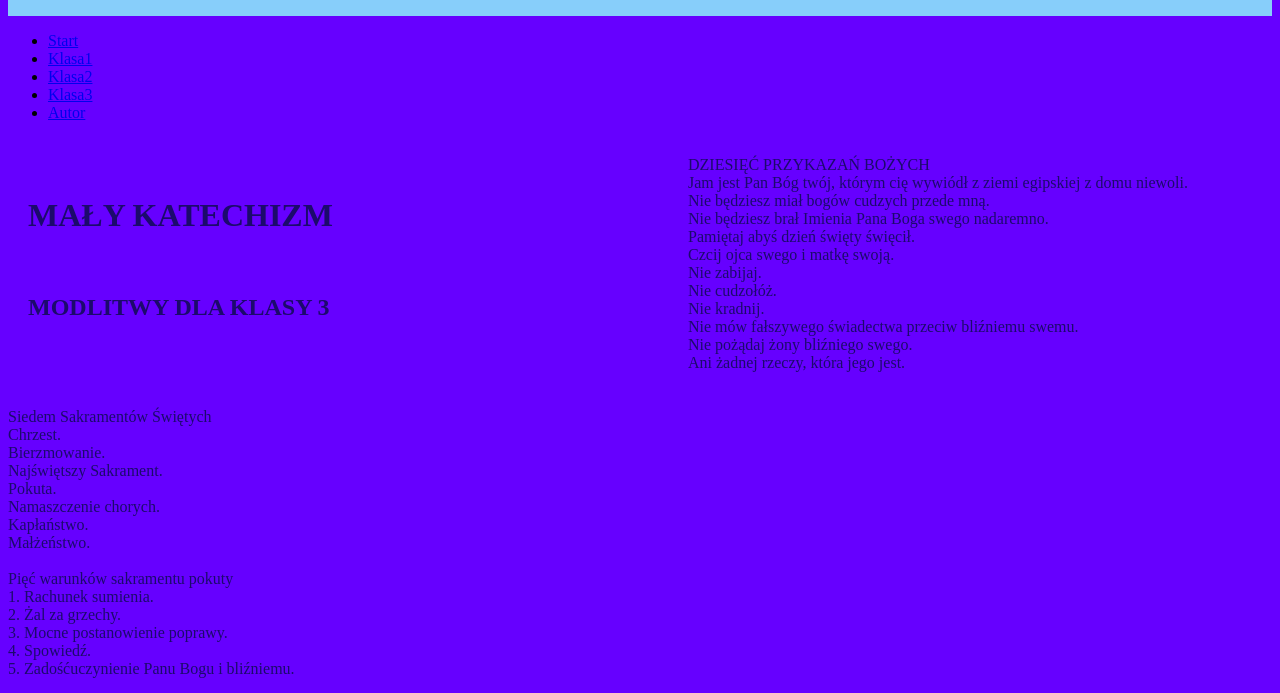
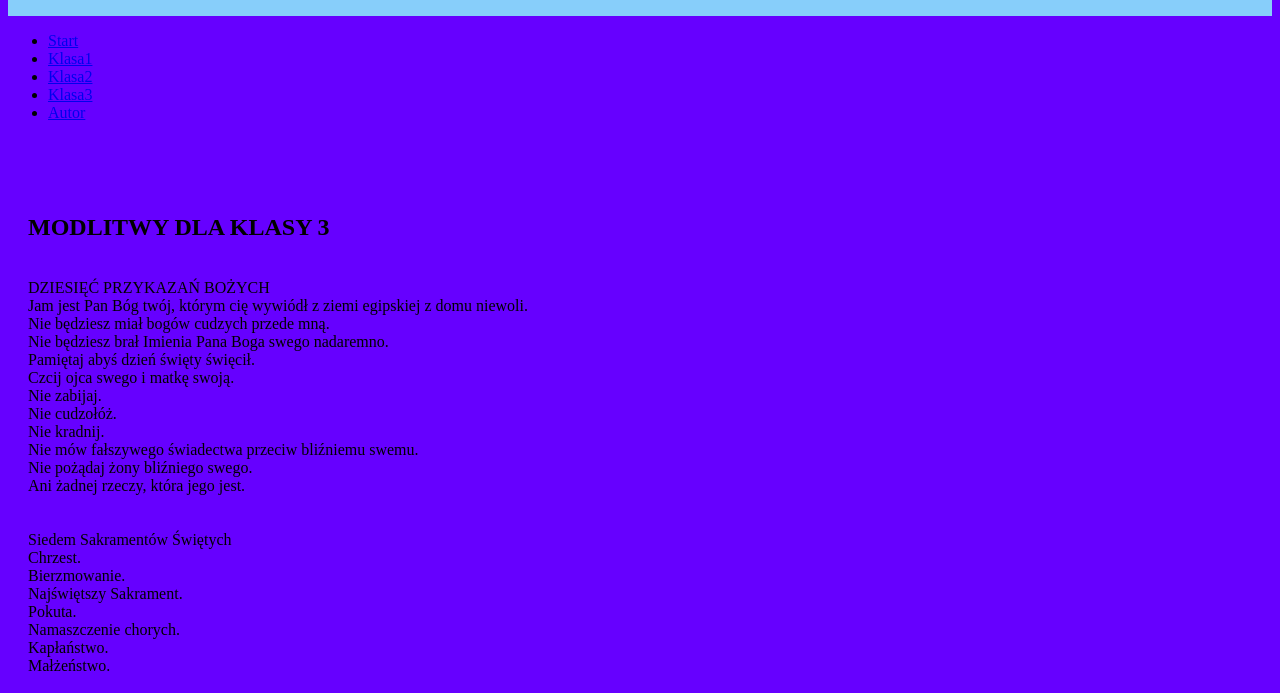
Before and after one commit to daga8888/z_cba_dla_dzieci, a plain HTML site: page docs/klasa3.html in a window 1280 px wide. Shown: the part 102-795 px from the top of the page. Drawn offline with nearby package versions, Linux system fonts and the light colour scheme; files whose address does not match are found by name.

Commit message:
Update klasa3.html

```diff
--- a/docs/klasa3.html
+++ b/docs/klasa3.html
@@ -47,15 +47,14 @@
 
 <br>
 
-  <h1 ><font color="#1c0a6c">MAŁY KATECHIZM</font></h1><font color="#1c0a6c">
 
 <br>
 
 
 
-<h2 align=>MODLITWY  DLA KLASY 3 </H2
+	    <h2 align=>MODLITWY  DLA KLASY 3 </h2>
 
- </font></div><font color="#1c0a6c">
+
 
 <br>
 
```
